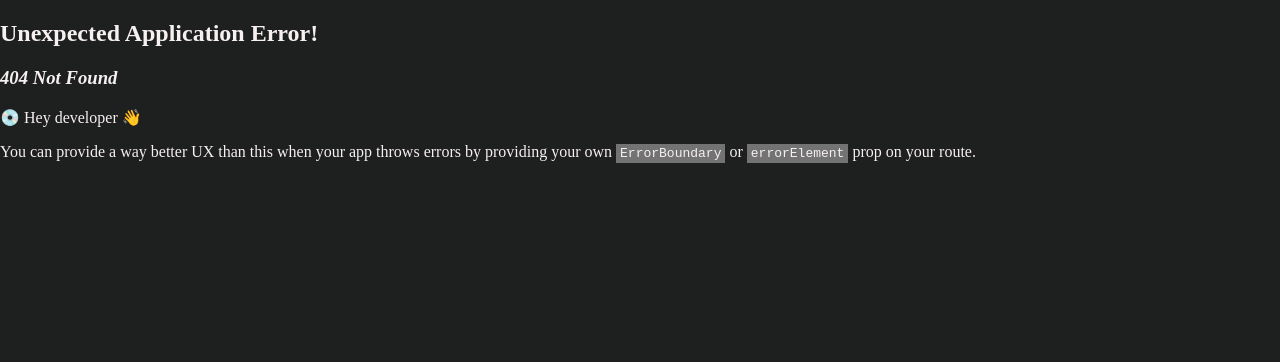
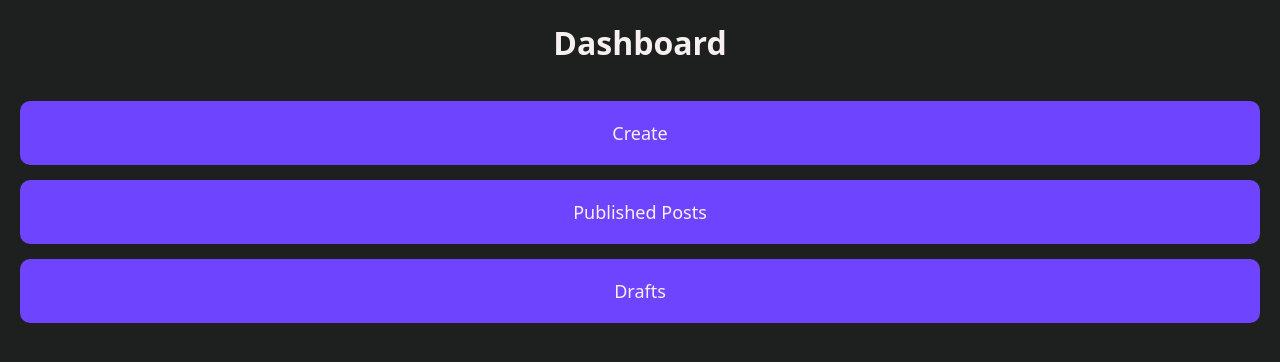
Before and after one commit to chrisrbentley/blog-cms, a React (Vite) app: page / in a window 1280 px wide. Before the commit this address had no page. Shown: the top 362 px of the page. Built offline with nearby package versions, Linux system fonts and the light colour scheme; sample sign-in values are in the browser's storage.

Commit message:
Implemented dashboard

```diff
--- a/src/App.css
+++ b/src/App.css
@@ -3,4 +3,6 @@ body {
 	margin: 0;
 	padding: 0;
 	color: #f7f0f0;
+	font-family: system-ui, -apple-system, BlinkMacSystemFont, 'Segoe UI', Roboto,
+		Oxygen, Ubuntu, Cantarell, 'Open Sans', 'Helvetica Neue', sans-serif;
 }
--- a/src/App.jsx
+++ b/src/App.jsx
@@ -3,6 +3,7 @@ import Login from './components/login';
 import './App.css';
 import { useState, useEffect } from 'react';
 import { jwtDecode } from 'jwt-decode';
+import Dashboard from './components/Dashboard';
 
 const App = () => {
 	const [user, setUser] = useState(null);
@@ -33,6 +34,10 @@ const App = () => {
 
 	const router = createBrowserRouter([
 		{
+			path: '/',
+			element: <Dashboard user={user} />,
+		},
+		{
 			path: 'login',
 			element: <Login user={user} />,
 		},
--- /dev/null
+++ b/src/components/Card.jsx
@@ -0,0 +1,16 @@
+/* eslint-disable react/prop-types */
+import { Link } from 'react-router-dom';
+import styles from './Card.module.css';
+
+const Card = ({ pageInfo }) => {
+	return (
+		<Link
+			className={styles.card}
+			to={pageInfo.link}
+		>
+			{pageInfo.name}
+		</Link>
+	);
+};
+
+export default Card;
--- /dev/null
+++ b/src/components/Card.module.css
@@ -0,0 +1,12 @@
+.card {
+	background-color: #6e44ff;
+	margin: 15px 20px;
+	padding: 20px;
+	border-radius: 10px;
+	display: flex;
+	justify-content: center;
+	align-items: center;
+	color: #f7f0f0;
+	text-decoration: none;
+	font-size: 18px;
+}
--- /dev/null
+++ b/src/components/Dashboard.jsx
@@ -0,0 +1,25 @@
+/* eslint-disable react/prop-types */
+import { Navigate } from 'react-router-dom';
+import Header from './Header';
+import Card from './Card';
+
+const Dashboard = ({ user }) => {
+	if (!user) return <Navigate to={'/login'} />;
+
+	return (
+		<>
+			<Header page={'Dashboard'} />
+			<main>
+				<section>
+					<Card pageInfo={{ name: 'Create', link: '/create' }} />
+					<Card
+						pageInfo={{ name: 'Published Posts', link: '/published-posts' }}
+					/>
+					<Card pageInfo={{ name: 'Drafts', link: '/drafts' }} />
+				</section>
+			</main>
+		</>
+	);
+};
+
+export default Dashboard;
```
